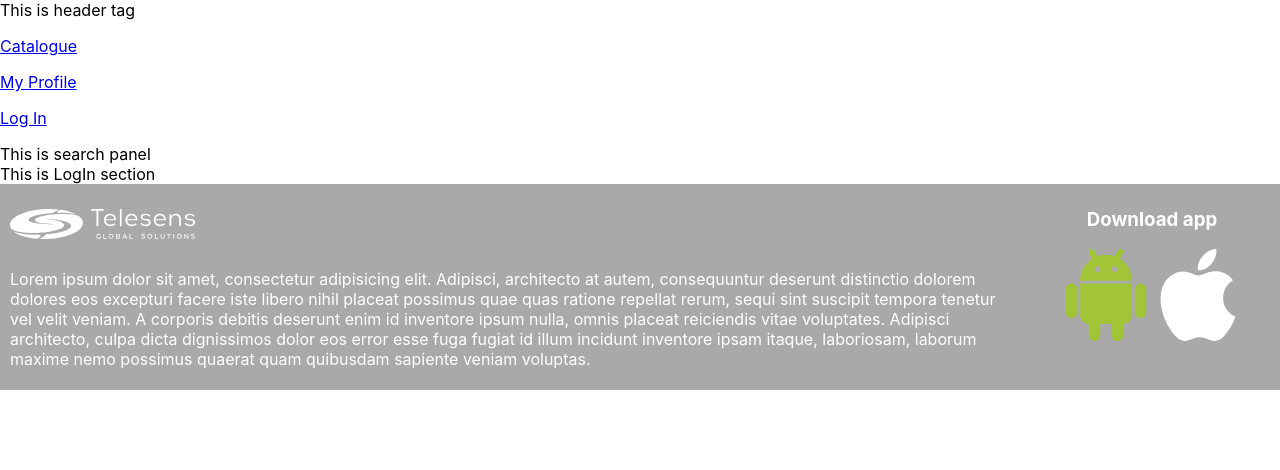
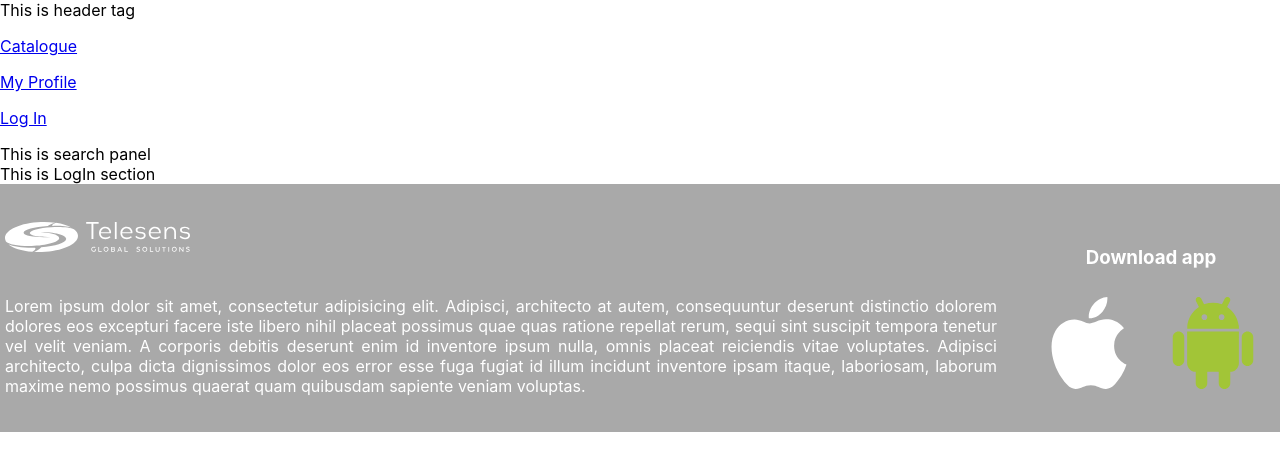
Before and after one commit to Koliya-s-survivors/TRBT-service, a React (Create React App) app: page /login in a window 1280 px wide. Shown: the top 470 px of the page. Built offline with nearby package versions, Linux system fonts and the light colour scheme.

Commit message:
fix css styles

```diff
--- a/src/commons/components/footer-download-app/footer-download-app.css
+++ b/src/commons/components/footer-download-app/footer-download-app.css
@@ -1,8 +1,28 @@
 .footer-download-app {
-    padding: 5px;
+    display: grid;
+    grid-template-columns: 1fr 1fr;
+    grid-auto-rows: min-content min-content;
+    justify-items: center;
+    align-self: center;
+    row-gap: 10px;
+}
+
+.footer-download-app h3 {
+    grid-column: 1/3;
+    grid-row: 1/2;
     text-align: center;
+}
 
-}
 .footer-download-app img {
     width: 92px;
 }
+
+.footer-download-app img:nth-child(1) {
+    grid-column: 1/3;
+    grid-row: 2/3;
+}
+
+.footer-download-app img:nth-child(2) {
+    grid-column: 2/3;
+    grid-row: 2/3;
+}
--- a/src/commons/components/footer-info/footer-info-media.css
+++ /dev/null
@@ -1,6 +0,0 @@
-@media(min-width: 576px) {
-    .footer-info {
-        grid-row: 2/3;
-        grid-column: 1/2;
-    }
-}
--- a/src/commons/components/footer-info/footer-info.css
+++ b/src/commons/components/footer-info/footer-info.css
@@ -1,3 +1,3 @@
 .footer-info {
-    padding: 0 10px 5px 10px;
+    text-align: justify;
 }
--- a/src/commons/components/footer-info/footer-info.js
+++ b/src/commons/components/footer-info/footer-info.js
@@ -1,7 +1,6 @@
 import React from 'react';
 //CSS
 import './footer-info.css';
-import './footer-info-media.css';
 
 const FooterInfo = () => {
   return (
--- a/src/commons/components/footer-logo/footer-logo-media.css
+++ b/src/commons/components/footer-logo/footer-logo-media.css
@@ -1,7 +1,8 @@
 @media(min-width: 576px) {
     .footer-logo {
-        grid-row: 1/2;
+        /* grid-row: 1/2;
         grid-column: 1/2;
-        text-align: left;
+        text-align: left; */
+        justify-items: start;
     }
 }
--- a/src/commons/components/footer-logo/footer-logo.css
+++ b/src/commons/components/footer-logo/footer-logo.css
@@ -1,5 +1,9 @@
 .footer-logo {
-    padding: 5px 10px 0 10px;
+    /* padding: 5px 10px 0 10px;
     text-align: center;
-    margin-top: 20px;
+    margin-top: 20px; */
+display: grid;
+grid-template-columns: 1fr;
+justify-items: center;
+align-items: center;
 }
--- a/src/commons/components/footer/footer.css
+++ b/src/commons/components/footer/footer.css
@@ -1,8 +1,11 @@
 .footer {
+    padding: 20px 5px;
     display: grid;
-    grid-template-columns: 320px;
+    grid-template-columns: 310px;
     grid-auto-rows: min-content;
     justify-content: center;
+    row-gap: 10px;
+    column-gap: 30px;
     background: darkgrey;
     color: #fff;
 }
```
